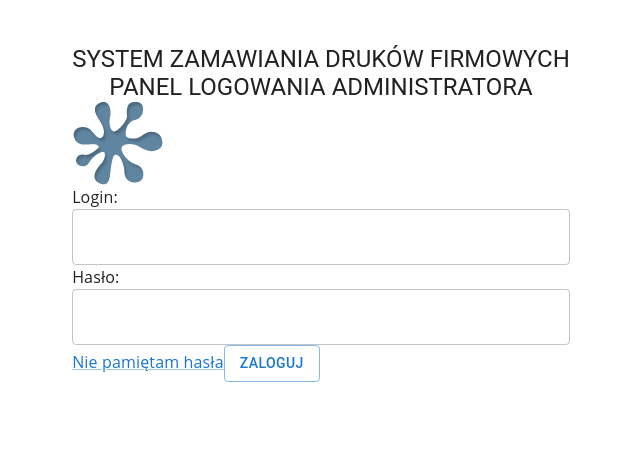
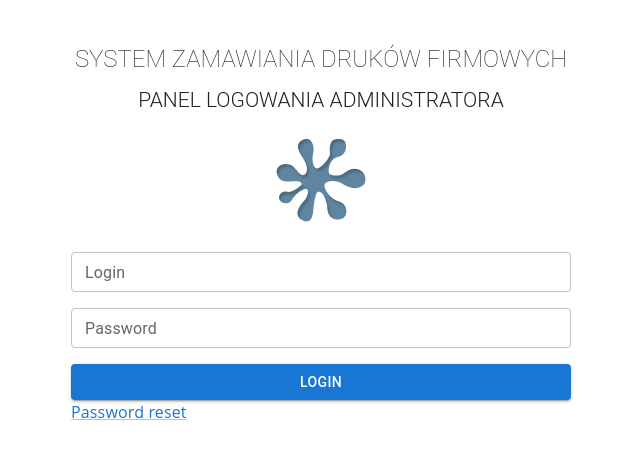
Before and after one commit to SavenkoRodion/printing-managment-system, a React (Vite) app in the folder ui/pms-ui/: page / in a window 1280 px wide. Shown: the top 456 px of the page, without its empty margins (319-959 px from the left). Built offline with nearby package versions, Linux system fonts and the light colour scheme.

Commit message:
Acceptable styling

```diff
--- /dev/null
+++ b/ui/pms-ui/src/components/layouts/LoginLayout.style.ts
@@ -0,0 +1,30 @@
+const wrapper: React.CSSProperties = {
+  padding: "45px 15px 0",
+  display: "flex",
+  justifyContent: "center",
+  flexDirection: "column",
+  marginBottom: "30px",
+  gap: "15px",
+};
+
+const headerTextLine1: React.CSSProperties = {
+  fontSize: "24px",
+  fontWeight: "100",
+  margin: "0 auto",
+};
+const headerTextLine2: React.CSSProperties = {
+  fontSize: "21px",
+  fontWeight: "300",
+  margin: "0 auto",
+};
+
+const loginImage: React.CSSProperties = {
+  height: "84px",
+  width: "92px",
+  margin: "0 auto",
+  marginTop: "10px",
+};
+
+const styles = { wrapper, headerTextLine1, headerTextLine2, loginImage };
+
+export default styles;
--- a/ui/pms-ui/src/components/layouts/LoginLayout.tsx
+++ b/ui/pms-ui/src/components/layouts/LoginLayout.tsx
@@ -1,33 +1,30 @@
 import { Box, Typography } from "@mui/material";
 import { Outlet } from "react-router-dom";
+import styles from "./LoginLayout.style";
 
 const LoginLayout = () => {
   return (
-    <Box
-      sx={{
-        padding: "45px 15px 0",
-        display: "flex",
-        justifyContent: "center",
-        justifyItems: "center",
-        flexDirection: "column",
-      }}
-    >
-      <Typography variant="h3" sx={{ fontSize: "24px", margin: "0 auto" }}>
-        SYSTEM ZAMAWIANIA DRUKÓW FIRMOWYCH
-      </Typography>
-      <Typography variant="h3" sx={{ fontSize: "24px", margin: "0 auto" }}>
-        PANEL LOGOWANIA ADMINISTRATORA
-      </Typography>
+    <Box>
+      <Box sx={styles.wrapper}>
+        <Typography variant="h3" sx={styles.headerTextLine1}>
+          SYSTEM ZAMAWIANIA DRUKÓW FIRMOWYCH
+        </Typography>
+        <Typography variant="h3" sx={styles.headerTextLine2}>
+          PANEL LOGOWANIA ADMINISTRATORA
+        </Typography>
+        <Box
+          component="img"
+          sx={styles.loginImage}
+          alt="logo"
+          src="/assets/images/splash.png"
+        />
+      </Box>
       <Box
-        component="img"
         sx={{
-          height: 84,
-          width: 92,
+          display: "flex",
+          justifyContent: "center",
         }}
-        alt="logo"
-        src="../../../public/assets/images/splash.png"
-      />
-      <Box>
+      >
         <Outlet />
       </Box>
     </Box>
--- a/ui/pms-ui/src/components/login/Login.tsx
+++ b/ui/pms-ui/src/components/login/Login.tsx
@@ -1,23 +1,29 @@
-import { Box, Button, Link, Stack, TextField } from "@mui/material";
+import { Box, Button, Link, TextField } from "@mui/material";
 
 const Login = () => {
   return (
-    <>
-      <Box>
-        <Stack>
-          Login: <TextField variant="outlined" />
-        </Stack>
-      </Box>
-      <Box>
-        <Stack>
-          Hasło: <TextField variant="outlined" />
-        </Stack>
-      </Box>
-      <Box>
-        <Link>Nie pamiętam hasła</Link>
-        <Button variant="outlined">Zaloguj</Button>
-      </Box>
-    </>
+    <Box
+      component="form"
+      sx={{
+        maxWidth: "500px",
+        "& .MuiTextField-root": {
+          mb: 2,
+        },
+      }}
+    >
+      <TextField label="Login" variant="outlined" fullWidth size="small" />
+      <TextField
+        label="Password"
+        type="password"
+        variant="outlined"
+        fullWidth
+        size="small"
+      />
+      <Button variant="contained" color="primary" fullWidth type="submit">
+        Login
+      </Button>
+      <Link>Password reset</Link>
+    </Box>
   );
 };
 
```
Also changed, not shown: ui/pms-ui/src/components/login/Login.style.ts (added, +9 -0 lines).
